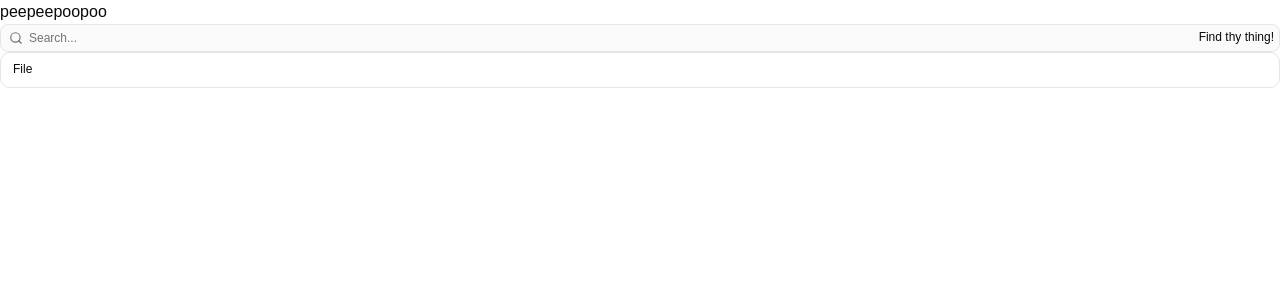
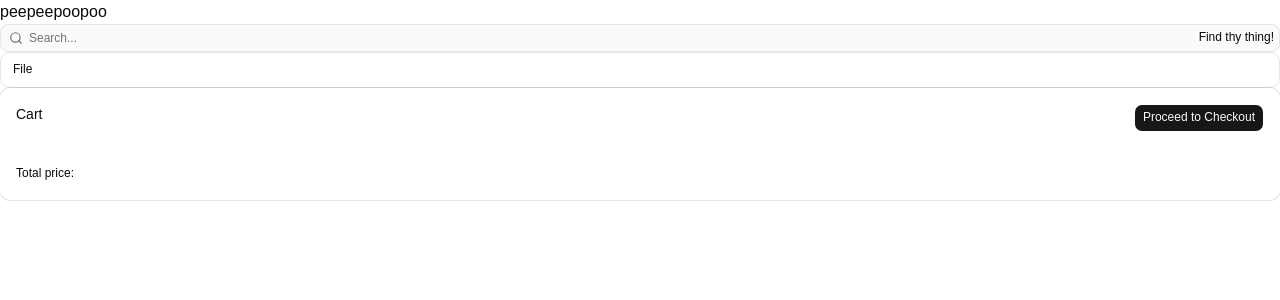
Before and after one commit to manarkisan/lokaverkefni3, a React (Vite) app: page /cart in a window 1280 px wide. Shown: the top 300 px of the page. Built offline with nearby package versions, Linux system fonts and the light colour scheme.

Commit message:
cart + checkout prep

```diff
--- a/src/cart/page.tsx
+++ b/src/cart/page.tsx
@@ -1,14 +1,10 @@
-import { useCartStore } from "../store/cartStore";
-import type { Product } from "../types/supabase";
+import Cart from "../featured/compoments/Cart";
 
 export default function CartPage() {
-  const { cart, addToCart, removeFromCart } = useCartStore();
-  //   addToCart(product);
+
   return (
     <div>
-      {cart.map((item: Product) => {
-       return <div key={item.id}>{item.name} x _ stk.</div>
-      })}
+     <Cart />
     </div>
   );
 }
--- /dev/null
+++ b/src/featured/compoments/Cart.tsx
@@ -0,0 +1,43 @@
+import { Button } from "#components/ui/button";
+import {
+  Card,
+  CardAction,
+  CardContent,
+  CardDescription,
+  CardFooter,
+  CardHeader,
+  CardTitle,
+} from "#components/ui/card"
+import { useState } from "react";
+import { useCartStore } from "../../store/cartStore";
+import type { Product } from "../../types/supabase"
+
+export default function Cart() {
+ const { cart, addToCart, removeFromCart } = useCartStore();
+ const [total, setTotal] = useState(0)
+
+
+    return(
+        <Card>
+  <CardHeader>
+    <CardTitle>Cart</CardTitle>
+    <CardDescription></CardDescription>
+    <CardAction><Button>Proceed to Checkout</Button></CardAction>
+  </CardHeader>
+  <CardContent>
+    {cart.map((item: Product) => {
+       return <div key={item.id}>{item.name} x _ stk. {item.price_cents} {item.currency}</div>
+      })}
+  </CardContent>
+  <CardFooter>
+    <p>Total price: </p>
+  </CardFooter>
+</Card>
+    )
+}
+
+
+
+
+
+//   addToCart(product);
--- a/src/featured/compoments/shared/Provider.tsx
+++ /dev/null
@@ -1 +0,0 @@
-import store from "@/store"
--- a/src/store/cartStore.ts
+++ b/src/store/cartStore.ts
@@ -1,6 +1,8 @@
 import { create } from 'zustand'
 import type { Product } from '../types/supabase';
 import { persist } from 'zustand/middleware'
+
+
 
 type CartStore = {
   cart: Product[];
@@ -8,12 +10,14 @@ type CartStore = {
   removeFromCart: (id: string) => void;
 }
 
+
 export const useCartStore = create<CartStore>()(
   persist(
     (set) => ({
       cart: [],
       addToCart: (product) => set((state) => ({
-        cart: [...state.cart, product]
+        cart: [...state.cart, product],
+
       })),
       removeFromCart: (id) => set((state) => ({
     cart: state.cart.filter(item => item.id !== id)
--- a/src/types/supabase.ts
+++ b/src/types/supabase.ts
@@ -352,6 +352,7 @@ export type Database = {
       }
       products: {
         Row: {
+          quantity: any
           created_at: string
           currency: string
           description: string | null
```
Also changed, not shown: src/featured/compoments/CartItem.tsx (added, +12 -0 lines), src/featured/compoments/shared/SubTotal.tsx (added).
